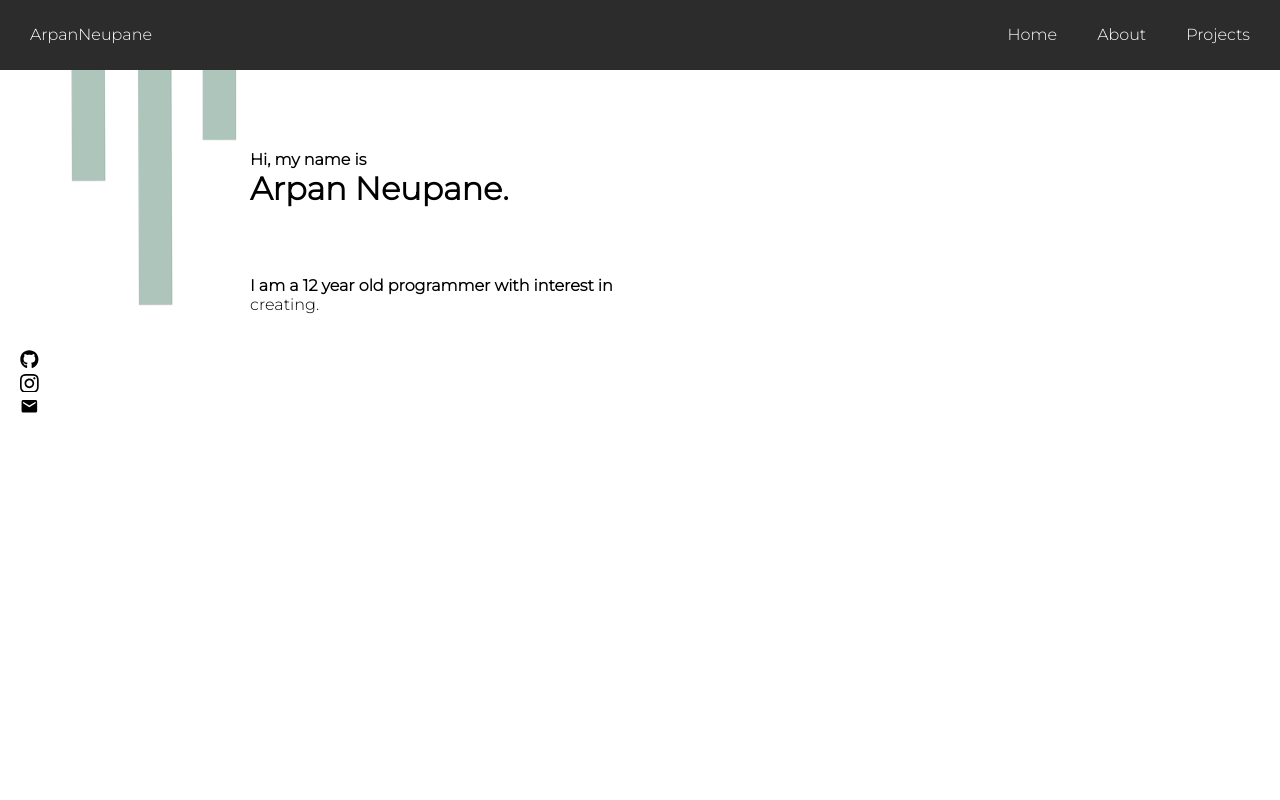
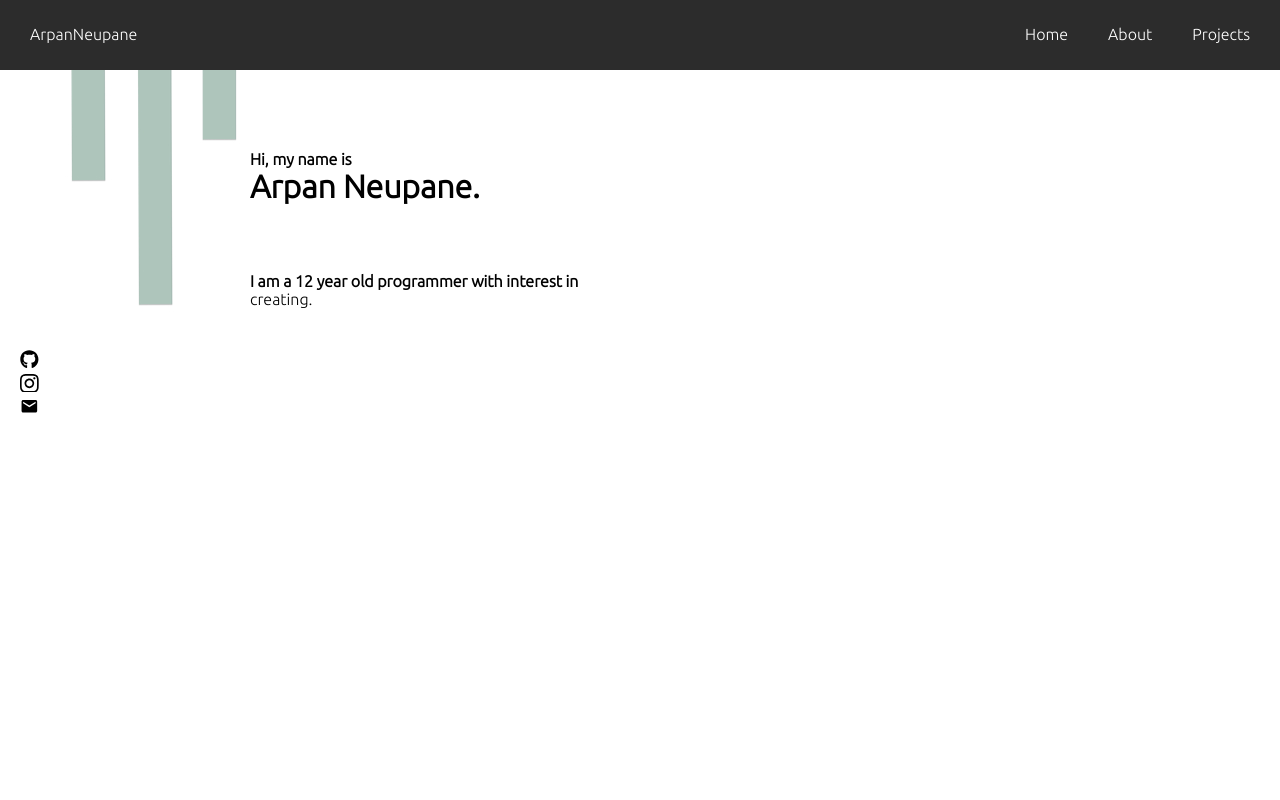
Before and after one commit to arpanneupane19/website-v2, a React (Create React App) app: page / in a window 1280 px wide. Shown: the top 800 px of the page. Built offline with nearby package versions, Linux system fonts and the light colour scheme.

Commit message:
changed font

```diff
--- a/package.json
+++ b/package.json
@@ -9,6 +9,9 @@
     "@testing-library/react": "^9.5.0",
     "@testing-library/user-event": "^7.2.1",
     "bootstrap": "^4.5.2",
+    "express": "^4.17.1",
+    "express-favicon": "^2.0.1",
+    "path": "^0.12.7",
     "radium": "^0.26.1",
     "react": "^16.13.1",
     "react-animations": "^1.0.0",
--- a/src/App.css
+++ b/src/App.css
@@ -1,4 +1,4 @@
-@import url('https://fonts.googleapis.com/css2?family=Montserrat:wght@300&display=swap');
+@import url('https://fonts.googleapis.com/css2?family=Ubuntu:wght@300&display=swap');
 
 html {
   scroll-behavior: smooth;
@@ -7,7 +7,7 @@
 * {
   margin: 0;
   padding: 0;
-  font-family: 'Montserrat', sans-serif;
+  font-family: 'Ubuntu', sans-serif;
   list-style-type: none;
   text-decoration: none;
 }
```
Also changed, not shown: 1 other file (tests, documents, lock files or other folders).
